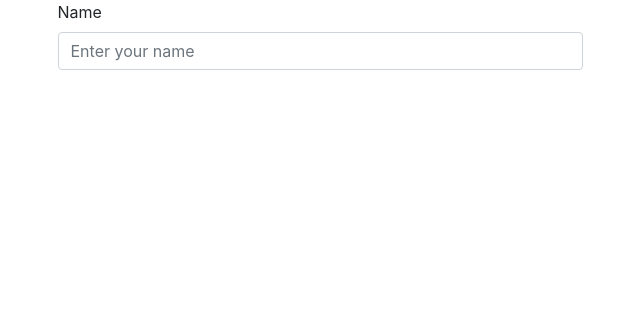
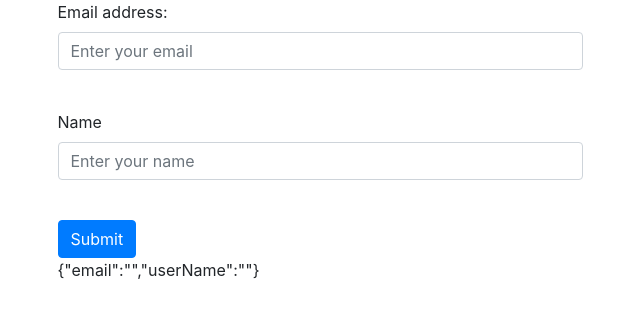
Before and after one commit to vigneshwaran-chandrasekaran/react-form-with-formik-validation, a React (Create React App) app: page / in a window 1280 px wide. Shown: the top 318 px of the page, without its empty margins (320-960 px from the left). Built offline with nearby package versions, Linux system fonts and the light colour scheme.

Commit message:
added basic validation using custom error message component

```diff
--- a/src/App.js
+++ b/src/App.js
@@ -1,5 +1,5 @@
 import React from 'react';
-import FormOne from './components/FormOne';
+// import FormOne from './components/FormOne';
 import FormTwo from './components/FormTwo';
 
 export default function App() {
--- /dev/null
+++ b/src/components/Error.js
@@ -0,0 +1,11 @@
+import React from 'react';
+
+export default function Error({ touched, message }) {
+    if (!touched) {
+        return <div>&nbsp;</div>;
+    }
+    if (message) {
+        return <div className='text-danger'>{message} 😟</div>;
+    }
+    return <div className='text-success'>all good 😃</div>;
+}
--- a/src/components/FormTwo.js
+++ b/src/components/FormTwo.js
@@ -1,5 +1,19 @@
 import React from 'react';
 import { Formik, Form, Field, ErrorMessage } from 'formik';
+import * as Yup from 'yup';
+import Error from './Error';
+
+const validationSchema = Yup.object().shape({
+    userName: Yup.string()
+        .min(1)
+        .max(15)
+        .required(),
+    email: Yup.string()
+        .email()
+        .min(1)
+        .max(15)
+        .required()
+});
 
 export default function FormTwo() {
     return (
@@ -7,19 +21,49 @@ export default function FormTwo() {
             <div className='d-flex flex-row justify-content-center'>
                 <div className='col-2'></div>
                 <div className='col-6'>
-                    <Formik>
+                    <Formik
+                        initialValues={{
+                            email: '',
+                            userName: ''
+                        }}
+                        validationSchema={validationSchema}
+                    >
+                        {({ values, errors, touched, handleChange, handleBlur }) => (
                             <form>
                                 <div className="form-group">
-                                <label htmlFor='name'>Name</label>
+                                    <label htmlFor="email">Email address:</label>
+                                    <Field
+                                        type="email"
+                                        className={"form-control " + (touched.email && errors.email ? 'border-danger' : '')}
+                                        id="email"
+                                        name="email"
+                                        placeholder='Enter your email'
+                                        value={values.email}
+                                        onBlur={handleBlur}
+                                        onChange={handleChange}
+                                    />
+                                    <Error touched={touched.email} message={errors.email} />
+                                </div>
+                                <div className="form-group">
+                                    <label htmlFor='userName'>Name</label>
                                     <input
                                         type='text'
-                                    name='name'
-                                    className="form-control"
-                                    id='name'
+                                        className={"form-control " + (touched.userName && errors.userName ? 'border-danger' : '')}
+                                        id='userName'
+                                        name='userName'
                                         placeholder='Enter your name'
+                                        value={values.userName}
+                                        onBlur={handleBlur}
+                                        onChange={handleChange}
                                     />
+                                    <Error touched={touched.userName} message={errors.userName} />
                                 </div>
+                                <div>
+                                    <button type="submit" className="btn btn-primary">Submit</button>
+                                </div>
+                                {JSON.stringify(values)}
                             </form>
+                        )}
                     </Formik>
                 </div>
                 <div className='col-2'></div>
```
Lines whose indentation alone changed are shown as unchanged.
